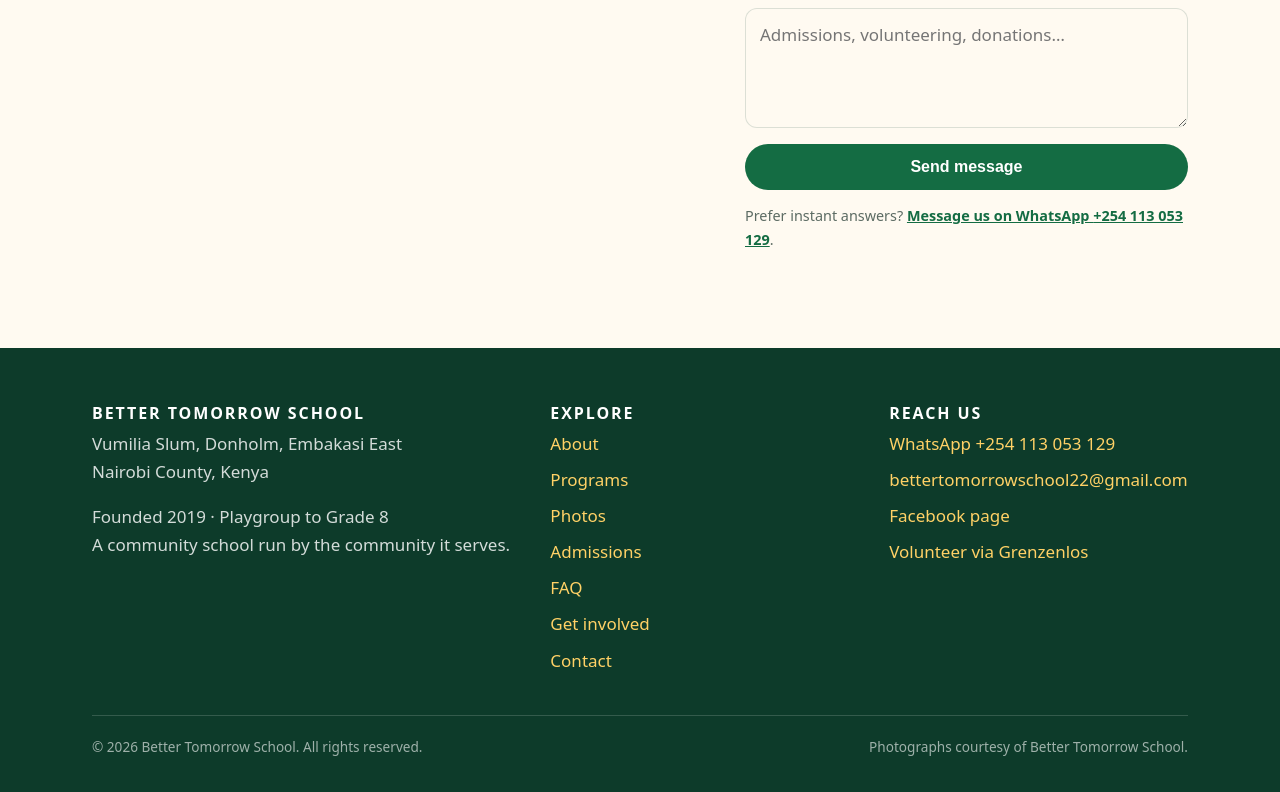
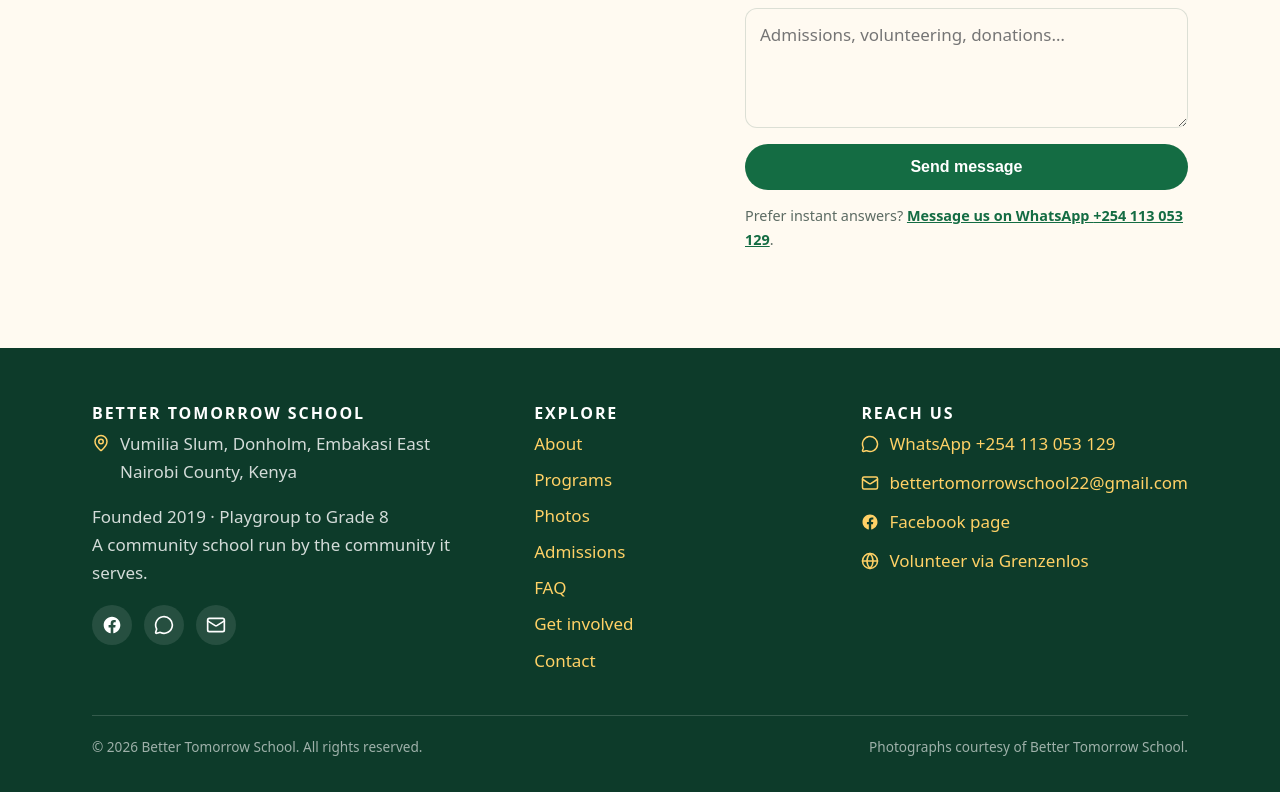
Before and after one commit to elvisbitolo/better_tomorrow, a Next.js app: page / in a window 1280 px wide. Shown: the part 7111-7903 px from the top of the page. Built offline with nearby package versions, Linux system fonts and the light colour scheme.

Commit message:
Add Lucide and social icons to footer

```diff
--- a/package.json
+++ b/package.json
@@ -12,6 +12,7 @@
     "lint": "eslint"
   },
   "dependencies": {
+    "lucide-react": "^1.75.0",
     "next": "16.4.0",
     "react": "19.3.0",
     "react-dom": "19.3.0"
--- a/src/app/globals.css
+++ b/src/app/globals.css
@@ -619,6 +619,53 @@ p {
   margin: 0;
   display: grid;
   gap: 8px;
+}
+
+.footerAddress {
+  display: flex;
+  align-items: flex-start;
+  gap: 10px;
+}
+
+.footerAddress svg {
+  flex: none;
+  margin-top: 4px;
+  color: var(--amber-300);
+}
+
+.footerSocial {
+  display: flex;
+  gap: 12px;
+  margin-top: 18px;
+}
+
+.siteFooter .socialIcon {
+  width: 40px;
+  height: 40px;
+  border-radius: 50%;
+  display: inline-flex;
+  align-items: center;
+  justify-content: center;
+  background: rgba(255, 255, 255, 0.1);
+  color: #fff;
+  transition: background 0.2s ease, transform 0.2s ease, color 0.2s ease;
+}
+
+.siteFooter .socialIcon:hover {
+  background: var(--amber-500);
+  color: #231400;
+  transform: translateY(-2px);
+  text-decoration: none;
+}
+
+.footerContact a {
+  display: inline-flex;
+  align-items: center;
+  gap: 10px;
+}
+
+.footerContact a svg {
+  flex: none;
 }
 
 .footerBottom {
--- a/src/app/layout.js
+++ b/src/app/layout.js
@@ -1,6 +1,7 @@
 import './globals.css'
 import SiteNav from '../components/SiteNav'
 import WhatsAppWidget from '../components/WhatsAppWidget'
+import { Globe, Mail, MapPin, MessageCircle } from 'lucide-react'
 import {
   EMAIL,
   SITE_URL,
@@ -97,6 +98,20 @@ const links = [
 const facebookUrl =
   'https://www.facebook.com/people/Better-Tomorrow-School/100087755767222/'
 
+function FacebookIcon({ size = 20 }) {
+  return (
+    <svg
+      width={size}
+      height={size}
+      viewBox="0 0 24 24"
+      fill="currentColor"
+      aria-hidden="true"
+    >
+      <path d="M22 12.06C22 6.5 17.52 2 12 2S2 6.5 2 12.06c0 5.02 3.66 9.18 8.44 9.94v-7.03H7.9v-2.91h2.54V9.84c0-2.52 1.49-3.91 3.77-3.91 1.09 0 2.24.2 2.24.2v2.47h-1.26c-1.24 0-1.63.78-1.63 1.57v1.89h2.78l-.44 2.91h-2.34V22c4.78-.76 8.44-4.92 8.44-9.94Z" />
+    </svg>
+  )
+}
+
 export default function RootLayout({ children }) {
   return (
     <html lang="en">
@@ -114,16 +129,45 @@ export default function RootLayout({ children }) {
             <div className="footerGrid">
               <div>
                 <h3>Better Tomorrow School</h3>
-                <p>
-                  Vumilia Slum, Donholm, Embakasi East
-                  <br />
-                  Nairobi County, Kenya
+                <p className="footerAddress">
+                  <MapPin size={18} aria-hidden="true" />
+                  <span>
+                    Vumilia Slum, Donholm, Embakasi East
+                    <br />
+                    Nairobi County, Kenya
+                  </span>
                 </p>
                 <p>
                   Founded 2019 · Playgroup to Grade 8
-                  <br />
-                  A community school run by the community it serves.
+                  <br />A community school run by the community it serves.
                 </p>
+                <div className="footerSocial">
+                  <a
+                    href={facebookUrl}
+                    target="_blank"
+                    rel="noopener noreferrer"
+                    aria-label="Facebook"
+                    className="socialIcon"
+                  >
+                    <FacebookIcon size={20} />
+                  </a>
+                  <a
+                    href={whatsAppLink()}
+                    target="_blank"
+                    rel="noopener noreferrer"
+                    aria-label="WhatsApp"
+                    className="socialIcon"
+                  >
+                    <MessageCircle size={20} aria-hidden="true" />
+                  </a>
+                  <a
+                    href={`mailto:${EMAIL}`}
+                    aria-label="Email"
+                    className="socialIcon"
+                  >
+                    <Mail size={20} aria-hidden="true" />
+                  </a>
+                </div>
               </div>
               <div>
                 <h3>Explore</h3>
@@ -137,34 +181,48 @@ export default function RootLayout({ children }) {
               </div>
               <div>
                 <h3>Reach us</h3>
-                <ul className="footerLinks">
+                <ul className="footerLinks footerContact">
                   <li>
                     <a
                       href={whatsAppLink()}
                       target="_blank"
                       rel="noopener noreferrer"
                     >
-                      WhatsApp {WHATSAPP_DISPLAY}
+                      <MessageCircle size={18} aria-hidden="true" />
+                      <span>WhatsApp {WHATSAPP_DISPLAY}</span>
                     </a>
                   </li>
                   <li>
-                    <a href={`mailto:${EMAIL}`}>{EMAIL}</a>
+                    <a href={`mailto:${EMAIL}`}>
+                      <Mail size={18} aria-hidden="true" />
+                      <span>{EMAIL}</span>
+                    </a>
                   </li>
                   <li>
-                    <a href={facebookUrl}>Facebook page</a>
+                    <a
+                      href={facebookUrl}
+                      target="_blank"
+                      rel="noopener noreferrer"
+                    >
+                      <FacebookIcon size={18} />
+                      <span>Facebook page</span>
+                    </a>
                   </li>
                   <li>
-                    <a href="https://volunteering.at/">
-                      Volunteer via Grenzenlos
+                    <a
+                      href="https://volunteering.at/"
+                      target="_blank"
+                      rel="noopener noreferrer"
+                    >
+                      <Globe size={18} aria-hidden="true" />
+                      <span>Volunteer via Grenzenlos</span>
                     </a>
                   </li>
                 </ul>
               </div>
             </div>
             <div className="footerBottom">
-              <span>
-                © 2026 Better Tomorrow School. All rights reserved.
-              </span>
+              <span>© 2026 Better Tomorrow School. All rights reserved.</span>
               <span>Photographs courtesy of Better Tomorrow School.</span>
             </div>
           </div>
```
Also changed, not shown: 1 other file (tests, documents, lock files or other folders).
